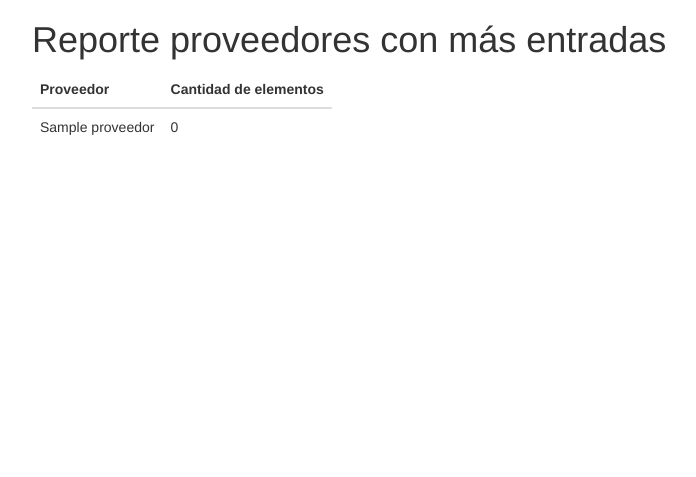
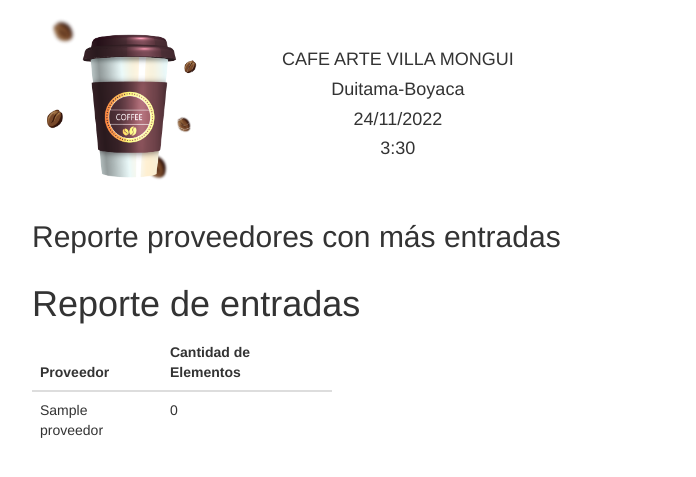
Before and after one commit to LMGP2002/ProyectoSistemaInventario, a PHP site: page /ReporteGrafica.php in a window 1280 px wide. Shown: the top 477 px of the page, without its empty margins (38-734 px from the left). Run offline with PHP 8.4, Linux system fonts and the light colour scheme; tables that the repository leaves empty or names only in its code hold one stand-in row (values such as "Sample post"); some libraries are stand-ins or nearby versions.

Commit message:
REPORTES

```diff
--- /dev/null
+++ b/vista/css/reporte.css
@@ -0,0 +1,15 @@
+#logo{
+width: 180px;
+height: 200px;
+}
+.titulo{
+    position: absolute;
+    left: 25%;
+    top: 5%;
+
+}
+.datos{
+    text-align: center;
+    padding-left: 0%;
+    padding-top: 0%;
+}
--- a/vista/php/ReporteGrafica.php
+++ b/vista/php/ReporteGrafica.php
@@ -2,6 +2,7 @@
 <html>
 <head>
 	<title>Reporte</title>
+	<link rel="stylesheet" href="../css/reporte.css">
 	<link rel="stylesheet" type="text/css" href="../../librerias/bootstrap/css/bootstrap.css">
 	<script src="../../librerias/jquery-3.3.1.min.js"></script>
 	<script src="../../librerias/plotly-latest.min.js"></script>
@@ -9,23 +10,43 @@
 <body>
 
 	<div class="container">
+		<img src="../assets/main.png" id="logo"></th>
+		<div class="titulo">
+			<h4 class="datos"> CAFE ARTE VILLA MONGUI</h4>
+			<h4 class="datos"> Duitama-Boyaca </h4>
 
-		<h1> Reporte proveedores con más entradas </h1>
-
-
+				<h4 class="datos" id="fecha">
+					<script>
+						date = new Date();
+						year = date.getFullYear();
+						month = date.getMonth() + 1;
+						day = date.getDate();
+						document.getElementById("fecha").innerHTML =  +day + "/" + month + "/" + year;
+					</script>
+				</h4>
+				<h4 class="datos" id="hora">
+					<script>
+						hora= date.getHours();
+						minutos= date.getMinutes();
+						document.getElementById("hora").innerHTML = +hora + ":" + minutos;
+					</script>
+				</h4>
+		</div>
+		<h2> Reporte proveedores con más entradas </h2>
 			<div class="row">
 				<div class="row">
+					<div class="col-sm-6">
 
-					<div class="col-sm-6">
 						<div id="cargaBarras"></div>
 					</div>
 				</div>
 			</div>
+			<h1> Reporte de entradas </h1>
 			<table  class="table" data-dark style ="width: 300px;">
 				<thead>
 					<tr>
 						<th>Proveedor</th>
-						<th>Cantidad de elementos</th>
+						<th>Cantidad de Elementos</th>
 					</tr>
 				</thead>
 
```
Also changed, not shown: controlador/repor.php (+4 -5 lines), controlador/reporProduc.php (+16 -9 lines).
